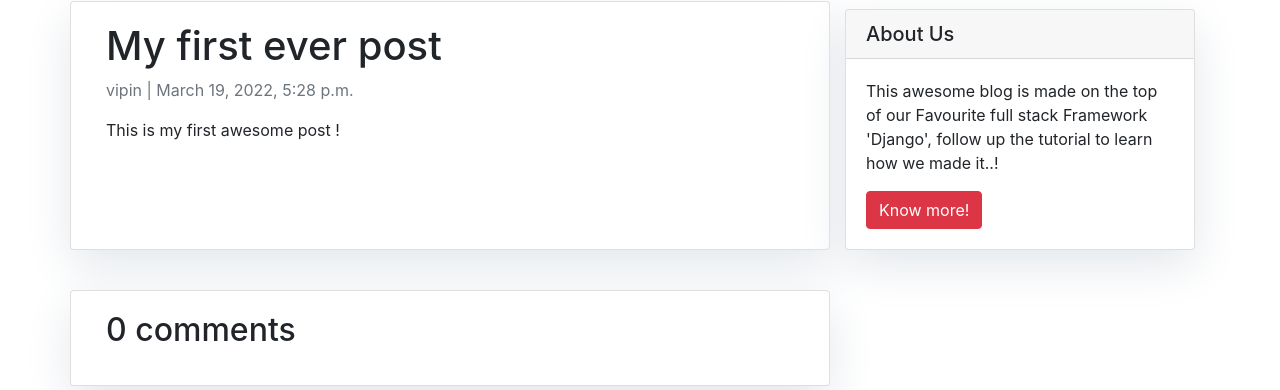
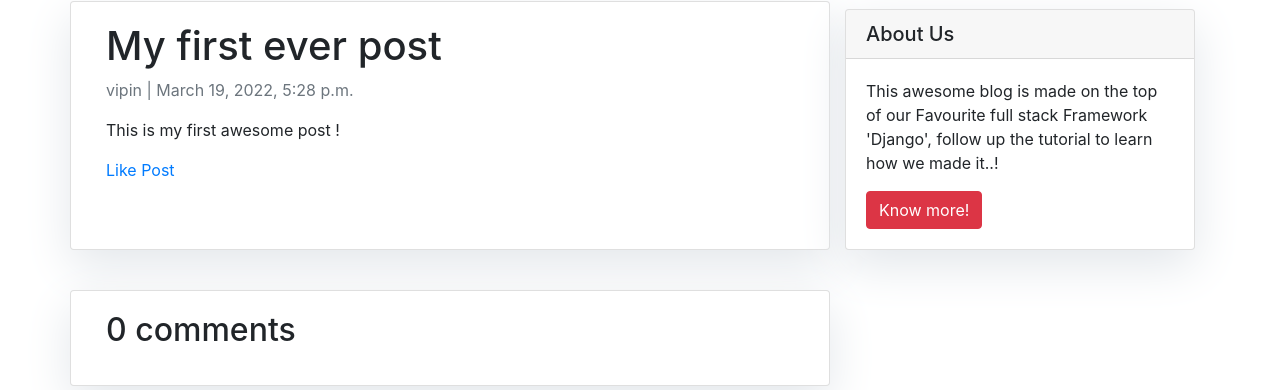
Before and after one commit to vipinkumar71/blog_project, a Django app: a page that uses templates/post_detail.html in a window 1280 px wide. Shown: the part 71-461 px from the top of the page. Run offline with Django 4.2, Linux system fonts and the light colour scheme; data comes from the database, SQL or seed files in the repository; some libraries are stand-ins or nearby versions.

Commit message:
added post like

```diff
--- a/blog/models.py
+++ b/blog/models.py
@@ -7,7 +7,6 @@ STATUS = (
     (0, "Draft"),
     (1, "Publish")
 )
-
 
 """class Post(models.Model):
     title = models.CharField(max_length=200, unique=True)
@@ -35,6 +34,7 @@ class Post(models.Model):
     content = models.TextField()
     created_on = models.DateTimeField(auto_now_add=True)
     status = models.IntegerField(choices=STATUS, default=0)
+    liked_by = models.ManyToManyField(User, blank=True, related_name="liked_post")
 
     class Meta:
         ordering = ["-created_on"]
--- a/blog/urls.py
+++ b/blog/urls.py
@@ -12,5 +12,6 @@ urlpatterns = [
     path('', views.post_list, name='home'),
     path("sitemap.xml", sitemap, {"sitemaps": sitemaps}, name="sitemap"),
     # path('<slug:slug>/', views.PostDetail.as_view(), name='post_detail'),
-    path('<slug:slug>/', views.post_detail, name='post_detail')
+    path('<slug:slug>/', views.post_detail, name='post_detail'),
+    path('post_like/<int:post_id>', views.post_like, name='post_like')
 ]
--- a/blog/views.py
+++ b/blog/views.py
@@ -1,3 +1,4 @@
+from django.http import HttpResponseRedirect
 from django.shortcuts import render, get_object_or_404
 from django.core.paginator import Paginator, PageNotAnInteger, EmptyPage
 # Create your views here.
@@ -57,3 +58,9 @@ def post_detail(request, slug):
                                            'comments': comments,
                                            'new_comment': new_comment,
                                            'comment_form': comment_form})
+
+
+def post_like(request, post_id):
+    post = Post.objects.get(id=post_id)
+    post.liked_by.add(request.user)
+    return HttpResponseRedirect(f"/{post.slug}")
--- a/templates/post_detail.html
+++ b/templates/post_detail.html
@@ -8,8 +8,10 @@
                     <h1>{% block title %} {{ post.title }} {% endblock title %}</h1>
                     <p class=" text-muted">{{ post.author }} | {{ post.created_on }}</p>
                     <p class="card-text ">{{ post.content | safe }}</p>
+                    <a href={% url "post_like" post.id  %}>Like Post</a>
                 </div>
             </div>
+
             {% block sidebar %} {% include 'sidebar.html' %} {% endblock sidebar %}
 
             <div class="col-md-8 card mb-4  mt-3 ">
@@ -54,4 +56,8 @@
         </div>
     </div>
 
+
+
+
+
 {% endblock content %}
```
Also changed, not shown: blog/migrations/0003_post_liked_by.py (added).
